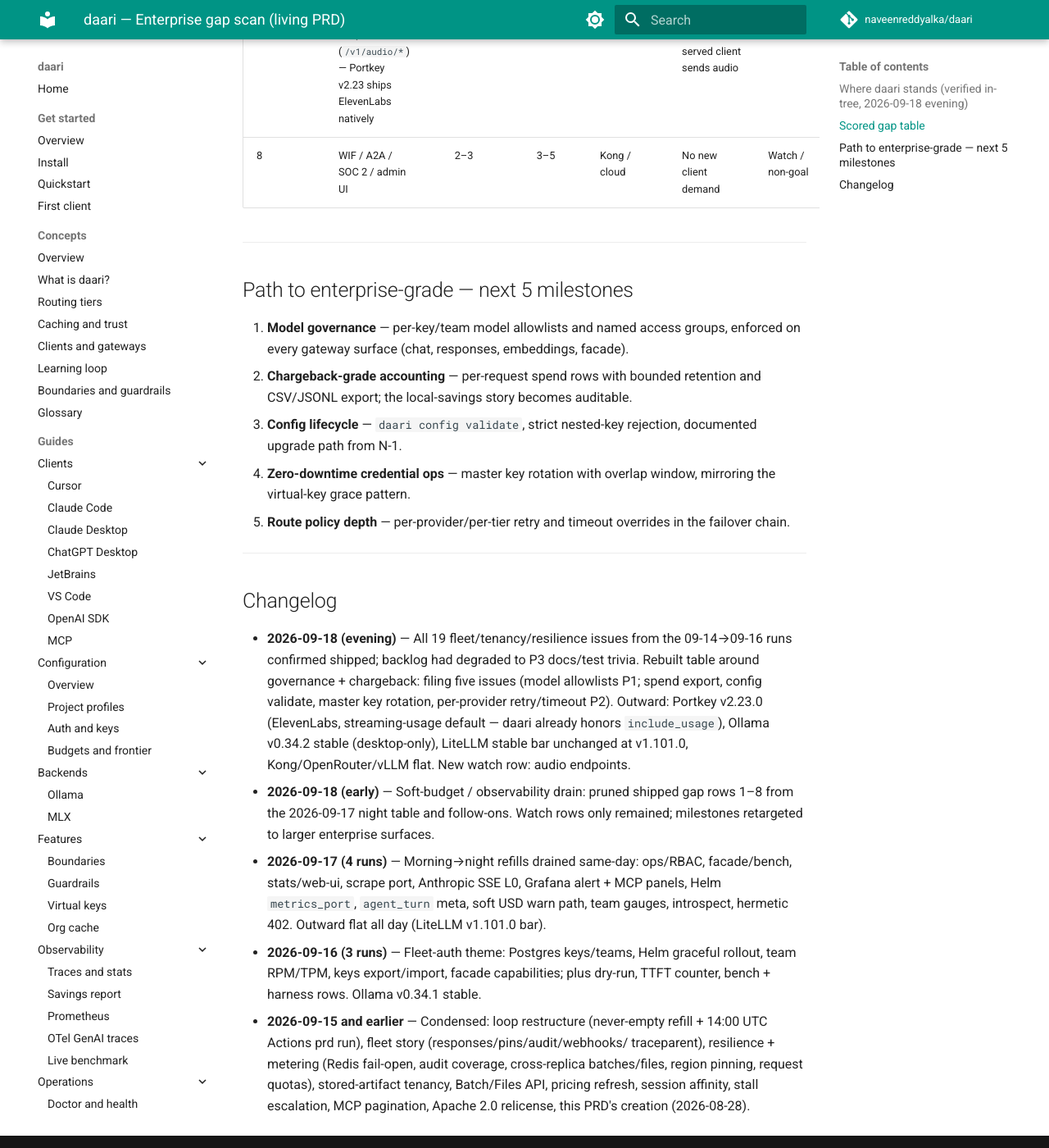
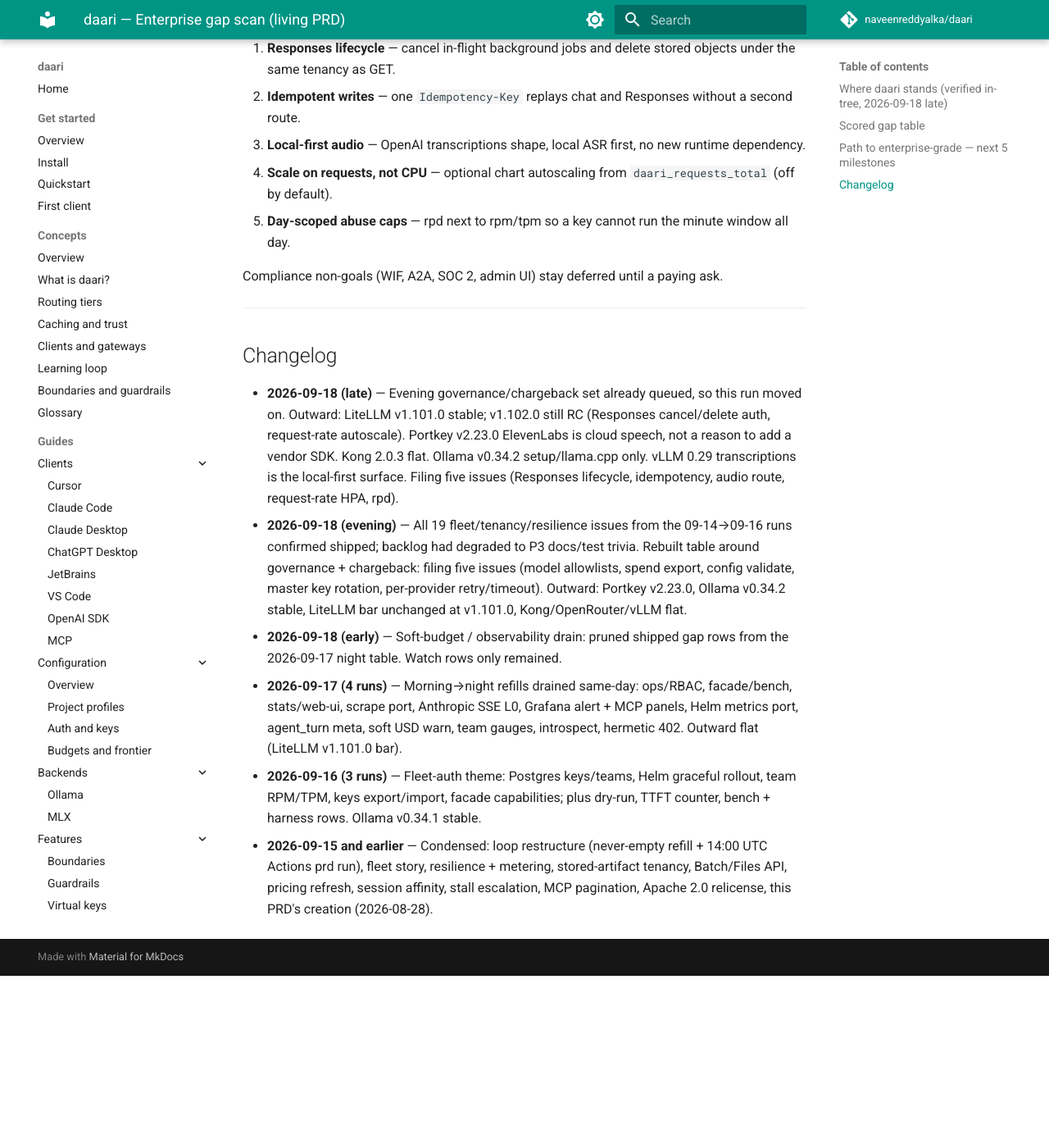
Before and after one commit to naveenreddyalka/daari, an MkDocs documentation site: the page built from docs/prd/ENTERPRISE.md, in a window 1280 px wide and 1400 px high, scrolled down 2802 px. Shown: the whole window at 82% size. Built offline with MkDocs 1.6.1 and Material for MkDocs 9.7.7, drawn with Linux system fonts in a browser that asks for light colours; comment, search, counter and statistics services are not loaded; after the commit the page ends 3992 px from its top, so only the background shows below that; some of the changed text lies outside the part shown.

Commit message:
docs(prd): record late 2026-09-18 enterprise gap scan (#718)
Responses lifecycle, idempotency, local transcriptions, request-rate
autoscaling, and daily request caps replace the watch-only morning table.

Co-authored-by: Cursor <cursoragent@cursor.com>

```diff
--- a/docs/prd/ENTERPRISE.md
+++ b/docs/prd/ENTERPRISE.md
@@ -11,27 +11,29 @@
 
 ---
 
-## Where daari stands (verified in-tree, 2026-09-18 evening)
+## Where daari stands (verified in-tree, 2026-09-18 late)
 
-Fleet/HA, tenancy, and observability themes are fully drained: Postgres backends
-for keys/teams/audit/responses/batches/files/ledger, Redis fail-open, distributed
-session pins, signed webhooks, traceparent propagation, team RPM/TPM,
-request-count quotas, region pinning, keys export/import, graceful Helm rollout,
-RFC 7662 introspect, stats `backend_summary`, and the whole soft-budget /
-Grafana / metrics pass all shipped. The backlog degraded into P3 docs/test
-trivia over the last two days — this run re-seeds it with governance and
-cost-accounting surfaces that were never built.
+Fleet/HA, tenancy, and the soft-budget / observability drain are closed.
+The evening governance set (model allowlists, chargeback rows, config
+validate, master-key overlap, per-provider retry) is already on the backlog
+and is not restated below.
 
-**Positioning:** LiteLLM v1.101.0 remains the outward bar (model access groups,
-`/spend/logs` export, auto-router — the latter enterprise-gated). Portkey
-v2.23.0 (09-18: ElevenLabs speech endpoints, streaming usage default,
-`providerSlug` metrics label) is provider-breadth, not gateway-core. Kong quiet
-at 2.0.3 (08-31); OpenRouter changelog unmoved since 08-19; Ollama v0.34.2
-stable (desktop-only changes); vLLM 0.29.0.
+**Outward (this run):** LiteLLM **v1.101.0** (15 Sep) is still the stable bar
+(heuristic auto-router, semantic MCP tool search, off-peak pricing, separate
+metrics port). **v1.102.0-rc.1 / rc.2** is not stable: auto-router controls,
+native OCR, request/token autoscaling, and stricter Responses-ID auth for
+retrieve / cancel / delete. Portkey **v2.23.0** (18 Sep) adds ElevenLabs
+speech endpoints and a streaming-usage default — provider breadth, not a new
+gateway core (daari already honors `include_usage`). Kong AI Gateway **2.0.3**
+(31 Aug) is quiet. Ollama **v0.34.2** (15 Sep) is first-run setup + llama.cpp;
+tool search and response compaction from v0.34.0 are already in the facade.
+vLLM **0.29** (9 Sep) exposes `/v1/audio/transcriptions`. OpenRouter's hosted
+shell/Files API is a cloud sandbox — non-goal.
 
-**Inward theme:** model *governance* and *chargeback* are the two enterprise
-controls daari still lacks — a virtual key can call any model its tier cap
-allows, and spend is only day-aggregated, so per-request showback is impossible.
+**Inward theme:** gateway lifecycle and spend safety. Stored Responses can be
+fetched but not cancelled or deleted. No `Idempotency-Key`. No audio
+transcription route (do not add an ElevenLabs dependency; local ASR or 501).
+Helm HPA scales on CPU only. Rate limits are a 60-second rpm/tpm window.
 
 ---
 
@@ -39,55 +41,57 @@ allows, and spend is only day-aggregated, so per-request showback is impossible.
 
 | # | Gap | Impact | Effort | Who does it best today | Why daari wins local-first | Action |
 |---|-----|:--:|:--:|------------------------|----------------------------|--------|
-| 1 | **Per-key/team model allowlists + access groups** — keys carry only `tier_cap`; no way to restrict a key to named models/groups ([LiteLLM model access groups](https://docs.litellm.ai/docs/proxy/users), [OpenRouter BYOK `allowed_models`](https://openrouter.ai/docs/changelog)) | 5 | 2 | LiteLLM | Enforcement at the same edge that owns local tiers; Apache 2.0 core vs. enterprise-gated governance | File P1 |
-| 2 | **Per-request spend rows + chargeback export** — ledger is day-aggregated (`daari/observability/usage.py`); no CSV/JSONL row export for showback ([LiteLLM /spend/logs](https://docs.litellm.ai/docs/proxy/cost_tracking)) | 4 | 3 | LiteLLM | Only daari can show the $0-local vs. frontier split per request — the core savings story, unprovable today | File P2 |
-| 3 | **`daari config validate` + strict nested keys** — unknown *nested* config keys are silently ignored (typo'd `budgets:` block no-ops); upgrade guide admits no validate command | 3 | 2 | Kong (decK validate) | Single-binary self-host means daari.yaml *is* the control plane; a silent typo is a silent policy hole | File P2 |
-| 4 | **Master key rotation with overlap** — `server.api_key` is one string; virtual keys rotate with 24h grace but the master key needs restart + hard cutover | 3 | 2 | Cloud gateways (managed) | Zero-downtime credential ops without a control plane is exactly the self-host pitch | File P2 |
-| 5 | **Per-provider/per-tier retry + timeout policy** — only global `upstream.retry` and a local/frontier timeout split; no per-provider overrides in the failover chain | 3 | 2 | LiteLLM router settings | Local tiers and frontier providers have wildly different latency envelopes; one knob can't fit both | File P2 |
-| 6 | Access-group budgets / multiproc metrics / MCP introspect depth | 3 | 3–4 | LiteLLM | Baselines landed; deepen on local demand | Watch |
-| 7 | Audio/speech endpoints (`/v1/audio/*`) — Portkey v2.23 ships ElevenLabs natively | 2 | 3 | Portkey | Non-goal until a daari-served client sends audio | Watch |
-| 8 | WIF / A2A / SOC 2 / admin UI | 2–3 | 3–5 | Kong / cloud | No new client demand | Watch / non-goal |
+| 1 | **Responses cancel + delete** — `GET /v1/responses/{id}` and background jobs exist; no cancel or delete on SQLite or Postgres | 4 | 2 | LiteLLM 1.102 RC (ID auth on cancel/delete) | The store is on the operator's disk; cancel stops a runaway local-or-frontier job without a cloud control plane | File |
+| 2 | **`Idempotency-Key` on chat + Responses** — retries re-route and can double-charge L6 | 4 | 2 | OpenAI / Portkey | Replay the stored result (often a local tier) instead of paying frontier twice | File |
+| 3 | **`POST /v1/audio/transcriptions`** — no `/v1/audio` route; vLLM 0.29 and LiteLLM expose it. Portkey v2.23's ElevenLabs path is cloud-only | 4 | 3 | vLLM, LiteLLM | Audio stays on the box when a local ASR backend is configured; 501 rather than a silent cloud upload | File |
+| 4 | **Request-rate autoscaling** — Helm HPA is CPU-only; `daari_requests_total` is already exported | 3 | 2 | LiteLLM 1.102 RC | Cache-heavy router traffic is not CPU-bound; scale on the counter daari already owns | File |
+| 5 | **Daily request cap (rpd)** beside rpm/tpm — `WINDOW_SECONDS` is hard-coded to 60 | 3 | 2 | Portkey (rpd / weekly windows) | A local gateway can enforce a calendar-day cap without a cloud quota service | File |
+| 6 | **Access-group budgets / multiproc metrics / WIF / A2A / SOC 2 / admin UI** | 2–3 | 3–5 | LiteLLM / Kong / cloud | Watch until local demand; allowlists and team budgets already exist or are queued | Watch |
+
+Pruned this run: evening rows 1–5 (already queued) and the evening audio watch
+row (promoted to row 3 as local-first transcription, not a new speech vendor).
+OCR, realtime voice, and hosted shell/Files stay non-goals (new runtime deps
+or a cloud sandbox).
 
 ---
 
 ## Path to enterprise-grade — next 5 milestones
 
-1. **Model governance** — per-key/team model allowlists and named access groups,
-   enforced on every gateway surface (chat, responses, embeddings, facade).
-2. **Chargeback-grade accounting** — per-request spend rows with bounded
-   retention and CSV/JSONL export; the local-savings story becomes auditable.
-3. **Config lifecycle** — `daari config validate`, strict nested-key rejection,
-   documented upgrade path from N-1.
-4. **Zero-downtime credential ops** — master key rotation with overlap window,
-   mirroring the virtual-key grace pattern.
-5. **Route policy depth** — per-provider/per-tier retry and timeout overrides in
-   the failover chain.
+1. **Responses lifecycle** — cancel in-flight background jobs and delete stored objects under the same tenancy as GET.
+2. **Idempotent writes** — one `Idempotency-Key` replays chat and Responses without a second route.
+3. **Local-first audio** — OpenAI transcriptions shape, local ASR first, no new runtime dependency.
+4. **Scale on requests, not CPU** — optional chart autoscaling from `daari_requests_total` (off by default).
+5. **Day-scoped abuse caps** — rpd next to rpm/tpm so a key cannot run the minute window all day.
+
+Compliance non-goals (WIF, A2A, SOC 2, admin UI) stay deferred until a paying ask.
 
 ---
 
 ## Changelog
 
+- **2026-09-18 (late)** — Evening governance/chargeback set already queued, so
+  this run moved on. Outward: LiteLLM v1.101.0 stable; v1.102.0 still RC
+  (Responses cancel/delete auth, request-rate autoscale). Portkey v2.23.0
+  ElevenLabs is cloud speech, not a reason to add a vendor SDK. Kong 2.0.3
+  flat. Ollama v0.34.2 setup/llama.cpp only. vLLM 0.29 transcriptions is the
+  local-first surface. Filing five issues (Responses lifecycle, idempotency,
+  audio route, request-rate HPA, rpd).
 - **2026-09-18 (evening)** — All 19 fleet/tenancy/resilience issues from the
   09-14→09-16 runs confirmed shipped; backlog had degraded to P3 docs/test
   trivia. Rebuilt table around governance + chargeback: filing five issues
-  (model allowlists P1; spend export, config validate, master key rotation,
-  per-provider retry/timeout P2). Outward: Portkey v2.23.0 (ElevenLabs,
-  streaming-usage default — daari already honors `include_usage`), Ollama
-  v0.34.2 stable (desktop-only), LiteLLM stable bar unchanged at v1.101.0,
-  Kong/OpenRouter/vLLM flat. New watch row: audio endpoints.
+  (model allowlists, spend export, config validate, master key rotation,
+  per-provider retry/timeout). Outward: Portkey v2.23.0, Ollama v0.34.2
+  stable, LiteLLM bar unchanged at v1.101.0, Kong/OpenRouter/vLLM flat.
 - **2026-09-18 (early)** — Soft-budget / observability drain: pruned shipped gap
-  rows 1–8 from the 2026-09-17 night table and follow-ons. Watch rows only
-  remained; milestones retargeted to larger enterprise surfaces.
+  rows from the 2026-09-17 night table. Watch rows only remained.
 - **2026-09-17 (4 runs)** — Morning→night refills drained same-day: ops/RBAC,
   facade/bench, stats/web-ui, scrape port, Anthropic SSE L0, Grafana alert + MCP
-  panels, Helm `metrics_port`, `agent_turn` meta, soft USD warn path, team
-  gauges, introspect, hermetic 402. Outward flat all day (LiteLLM v1.101.0 bar).
+  panels, Helm metrics port, agent_turn meta, soft USD warn, team gauges,
+  introspect, hermetic 402. Outward flat (LiteLLM v1.101.0 bar).
 - **2026-09-16 (3 runs)** — Fleet-auth theme: Postgres keys/teams, Helm graceful
   rollout, team RPM/TPM, keys export/import, facade capabilities; plus dry-run,
   TTFT counter, bench + harness rows. Ollama v0.34.1 stable.
 - **2026-09-15 and earlier** — Condensed: loop restructure (never-empty refill +
-  14:00 UTC Actions prd run), fleet story (responses/pins/audit/webhooks/
-  traceparent), resilience + metering (Redis fail-open, audit coverage,
-  cross-replica batches/files, region pinning, request quotas), stored-artifact
+  14:00 UTC Actions prd run), fleet story, resilience + metering, stored-artifact
   tenancy, Batch/Files API, pricing refresh, session affinity, stall escalation,
   MCP pagination, Apache 2.0 relicense, this PRD's creation (2026-08-28).
```
